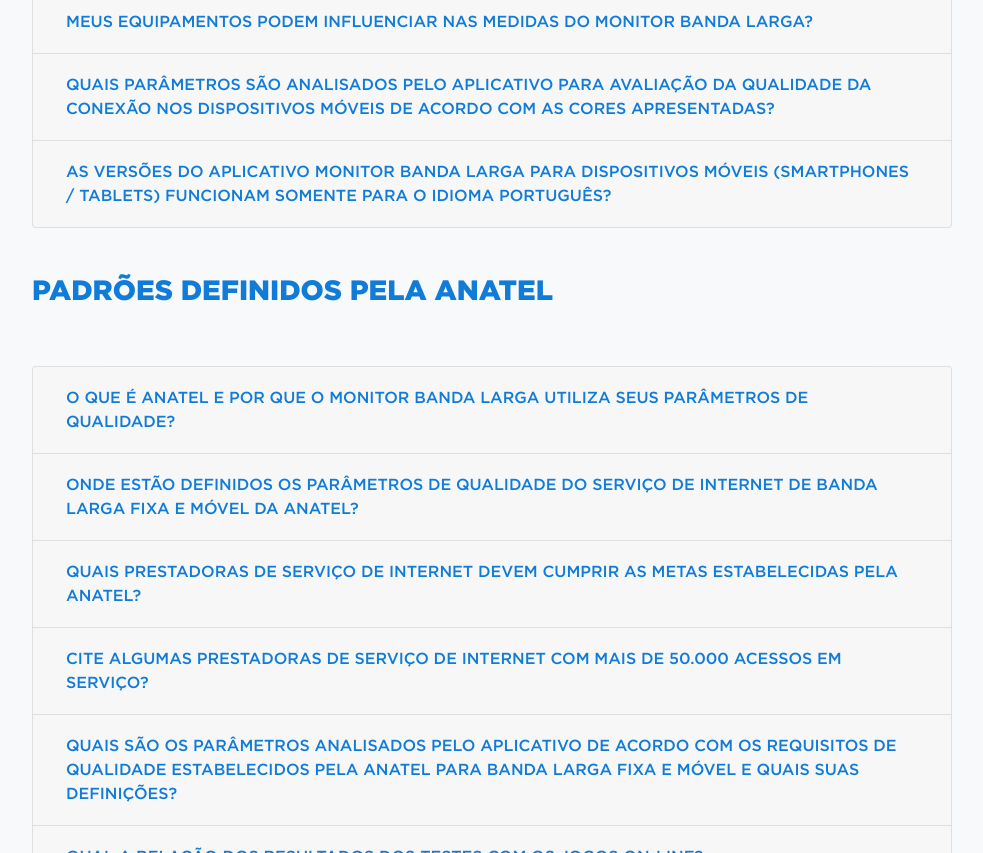
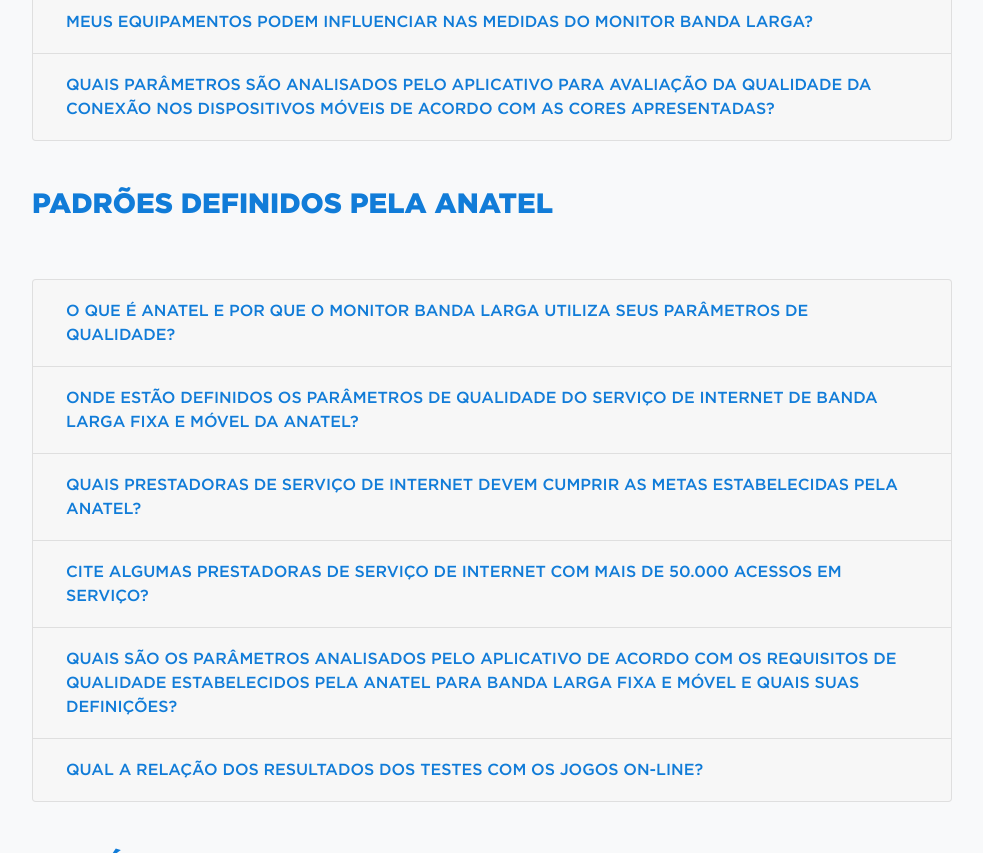
Before and after one commit to michelavelar/mbl, a plain HTML site: page v3/faq.html in a window 1280 px wide. Shown: the part 2230-3083 px from the top of the page, without its empty margins (148-1131 px from the left). Drawn offline with nearby package versions, Linux system fonts and the light colour scheme.

Commit message:
Update faq.html

```diff
--- a/v3/faq.html
+++ b/v3/faq.html
@@ -653,19 +653,7 @@
                 </div>
               </div>
 
-              <div class="card">
-                <div class="card-header" id="heading29">
-                  <h2 class="mb-0">
-                    <button class="btn btn-link btn-block text-left collapsed" type="button" data-toggle="collapse" data-target="#collapse29" aria-expanded="false" aria-controls="collapse29">
-                       As versões do aplicativo Monitor Banda Larga para dispositivos móveis (Smartphones / Tablets) funcionam somente para o idioma português?
-                  </h2>
-                </div>
-                <div id="collapse29" class="collapse" aria-labelledby="heading29" data-parent="#accordionExample">
-                  <div class="card-body">
-                    <p>Não. As versões do aplicativo para dispositivos móveis (Android e IOS) possuem duas configurações de idiomas (português e inglês) e funcionam de acordo com a configuração de linguagem selecionada no dispositivo do usuário. Caso o idioma dos dispositivos dos usuários seja outro, o aplicativo Monitor Banda Larga funcionará em inglês.</p>
-                  </div>
-                </div>
-              </div>
+
 
             </div> <!-- fim acordion -->
 
```
